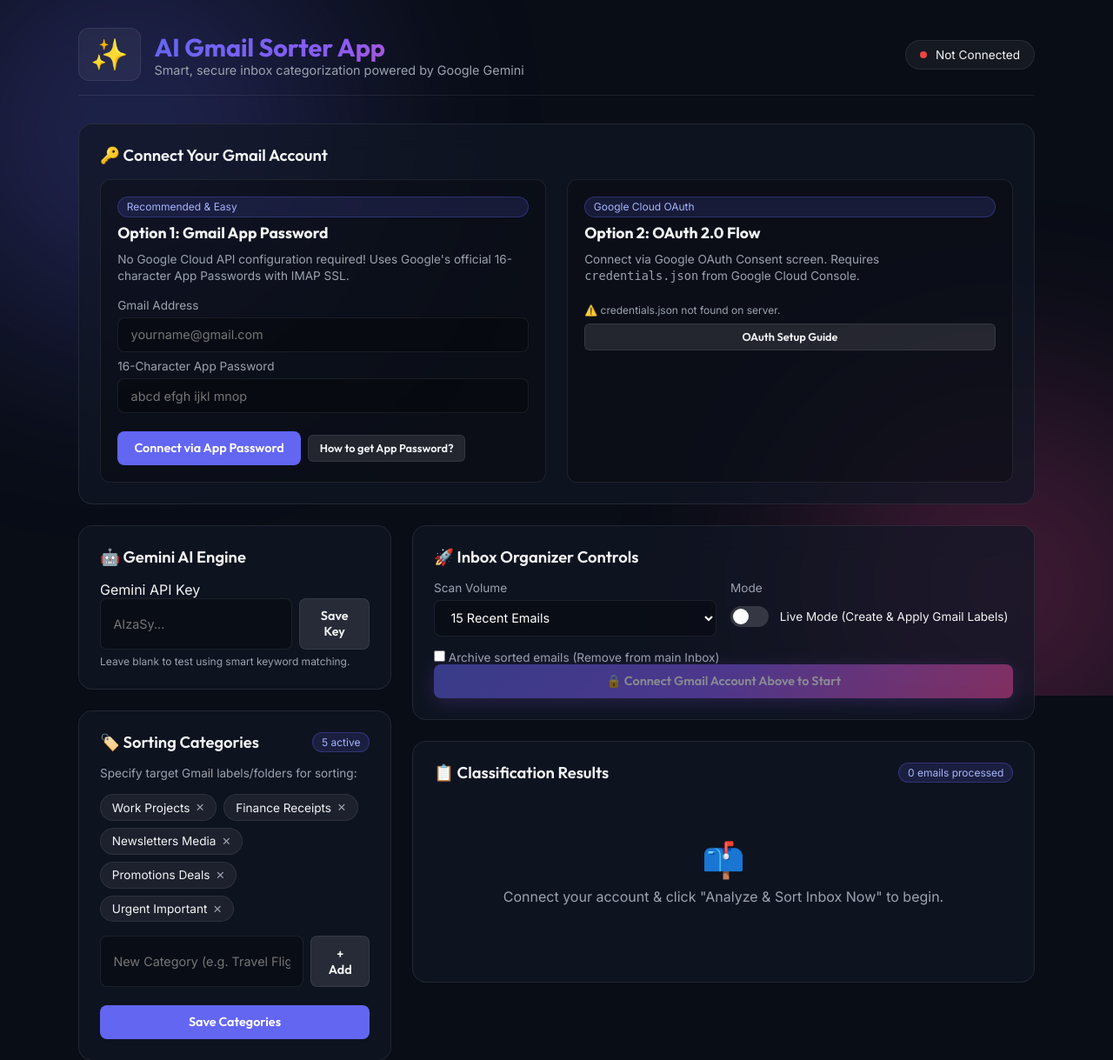
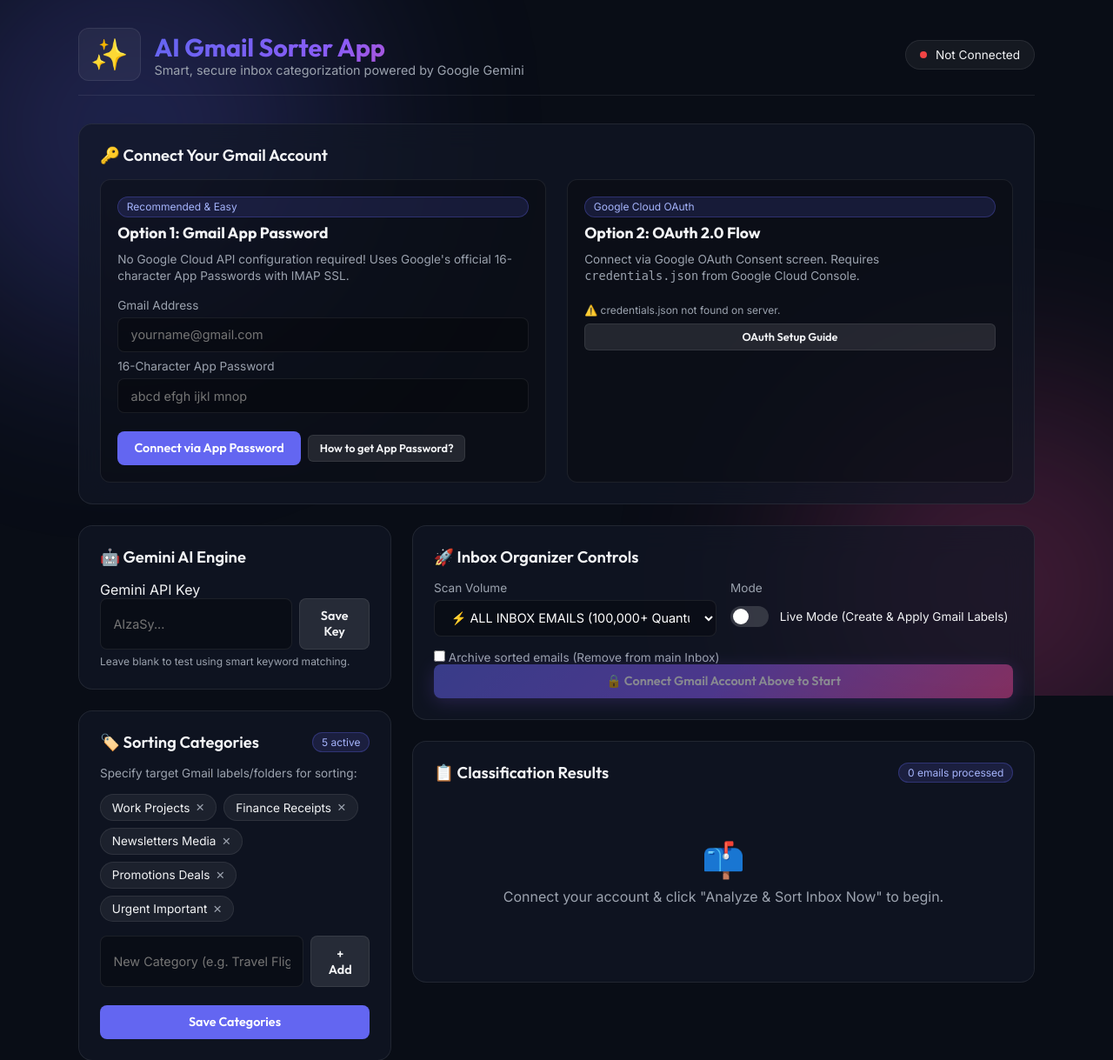
Before and after one commit to sumitajsr79-eng/gmail-ai-sorter, a Flask app: page / in a window 1280 px wide. Shown: the top 1219 px of the page at 87% size. Run offline with Flask 3, Linux system fonts and the light colour scheme.

Commit message:
fix(ui): set default scan volume to ALL INBOX EMAILS (Quantum Mode)

```diff
--- a/templates/index.html
+++ b/templates/index.html
@@ -163,12 +163,12 @@
                                 <div class="form-group">
                                     <label for="maxEmailsSelect">Scan Volume</label>
                                     <select id="maxEmailsSelect" class="form-input">
-                                        <option value="15" selected>15 Recent Emails</option>
+                                        <option value="0" selected>⚡ ALL INBOX EMAILS (100,000+ Quantum Mode)</option>
+                                        <option value="1000">1,000 Recent Emails</option>
+                                        <option value="500">500 Recent Emails</option>
+                                        <option value="100">100 Recent Emails</option>
                                         <option value="50">50 Recent Emails</option>
-                                        <option value="100">100 Recent Emails</option>
-                                        <option value="250">250 Recent Emails</option>
-                                        <option value="500">500 Recent Emails</option>
-                                        <option value="0">📦 All Inbox Emails</option>
+                                        <option value="15">15 Recent Emails</option>
                                     </select>
                                 </div>
                                 <div class="form-group">
```
